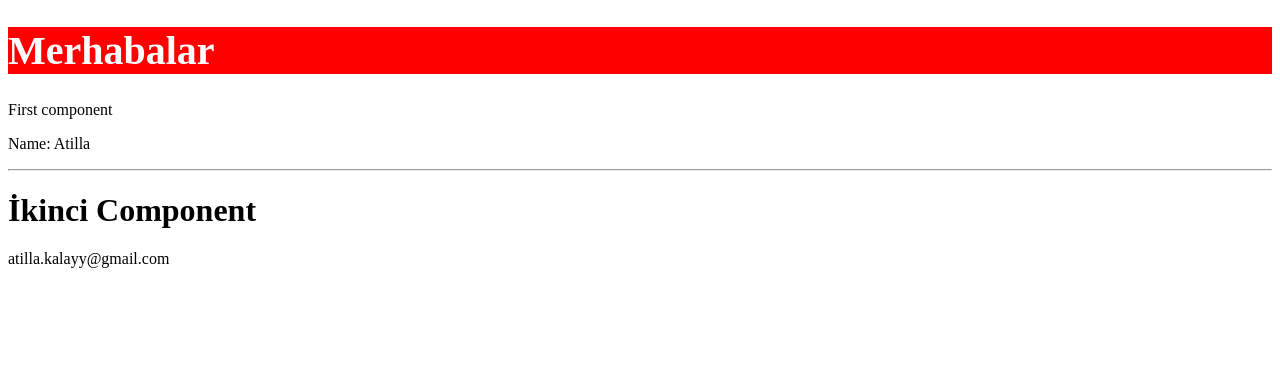
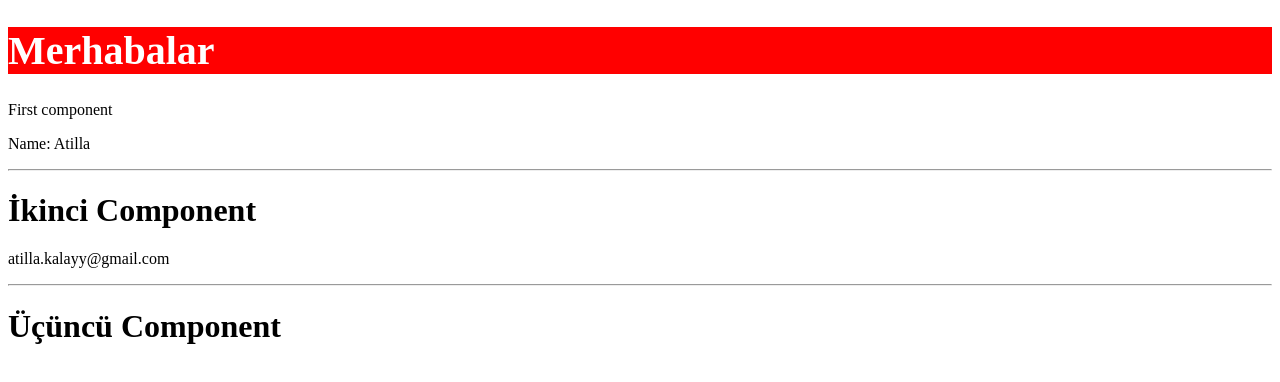
Before and after one commit to atillakalay/TurkcellAngularCourse, an Angular app in the folder angularapp/: page / in a window 1280 px wide. Shown: the top 382 px of the page. Built offline with nearby package versions, Linux system fonts and the light colour scheme.

Commit message:
Creating components without Angular CLI is completed.

```diff
--- a/angularapp/src/app/app.component.html
+++ b/angularapp/src/app/app.component.html
@@ -4,3 +4,5 @@
 
 <hr>
 <app-example2></app-example2>
+<hr>
+<app-example3></app-example3>
--- a/angularapp/src/app/app.module.ts
+++ b/angularapp/src/app/app.module.ts
@@ -5,12 +5,14 @@ import { AppRoutingModule } from './app-routing.module';
 import { AppComponent } from './app.component';
 import { ExampleComponent } from './pages/example/example.component';
 import { Example2Component } from './pages/example2/example2.component';
+import { Example3Component } from './pages/example3/example3.component';
 
 @NgModule({
   declarations: [
     AppComponent,
     ExampleComponent,
-    Example2Component
+    Example2Component,
+    Example3Component
   ],
   imports: [
     BrowserModule,
--- /dev/null
+++ b/angularapp/src/app/pages/example3/example3.component.ts
@@ -0,0 +1,10 @@
+import { Component } from '@angular/core';
+
+@Component({
+  selector: 'app-example3',
+  template: `<h1>Üçüncü Component</h1>`,
+  styles: [`.h1{color:blue}`]
+})
+export class Example3Component {
+
+}
```
